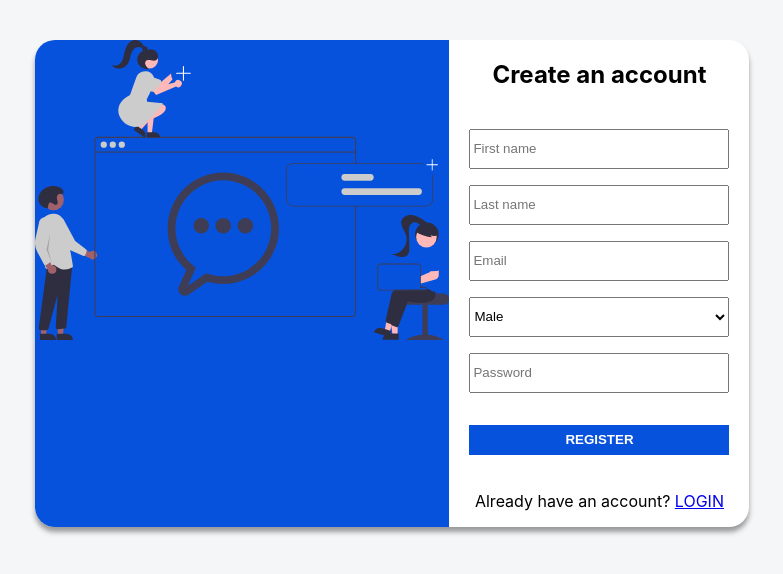
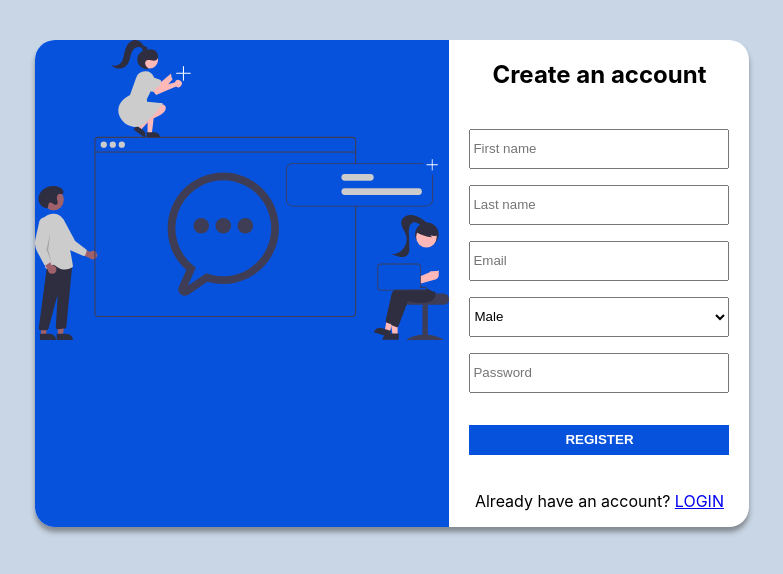
Before and after one commit to shrki416/Chat-App, a React (Create React App) app in the folder Client/: page /register in a window 1280 px wide. Shown: the top 574 px of the page, without its empty margins (248-1031 px from the left). Built offline with nearby package versions, Linux system fonts and the light colour scheme.

Commit message:
Play around with different color combos

```diff
--- a/Client/src/App.css
+++ b/Client/src/App.css
@@ -1,7 +1,8 @@
 :root {
   --bg-main: #0652dd;
   --bg-light: #3498db;
-  --bg-gray: #f5f6f8;
+  /* --bg-gray: #f5f6f8; */
+  --bg-gray: #c8d6e5;
   --success: #42b983;
   --danger: #b94242;
 }
```
